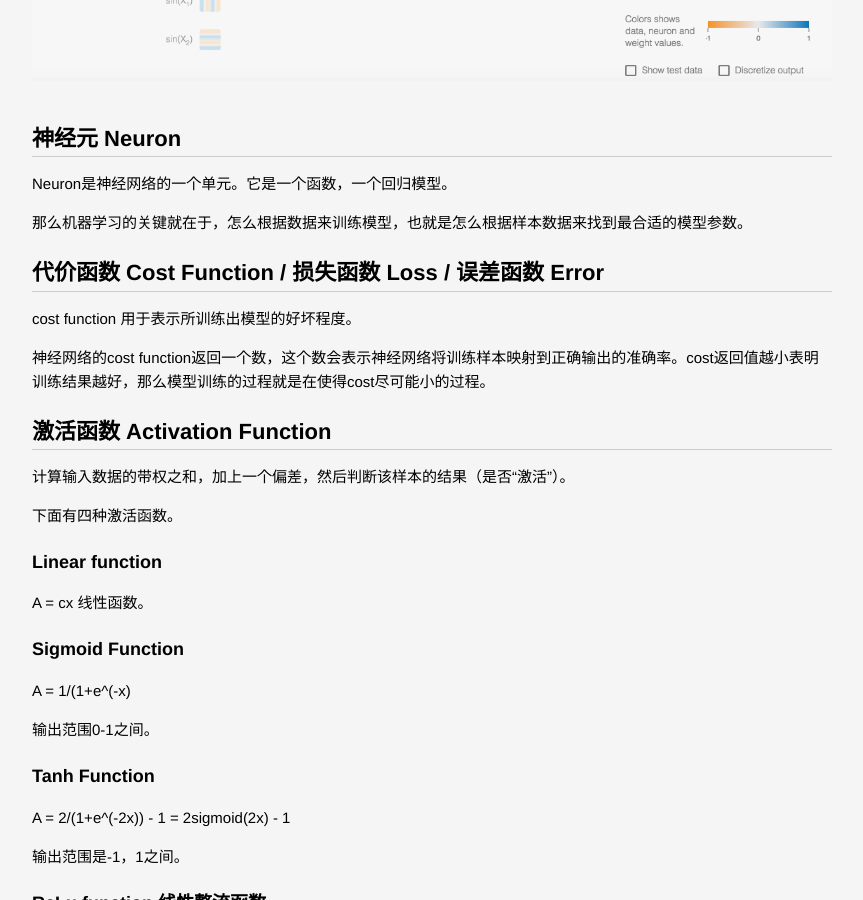
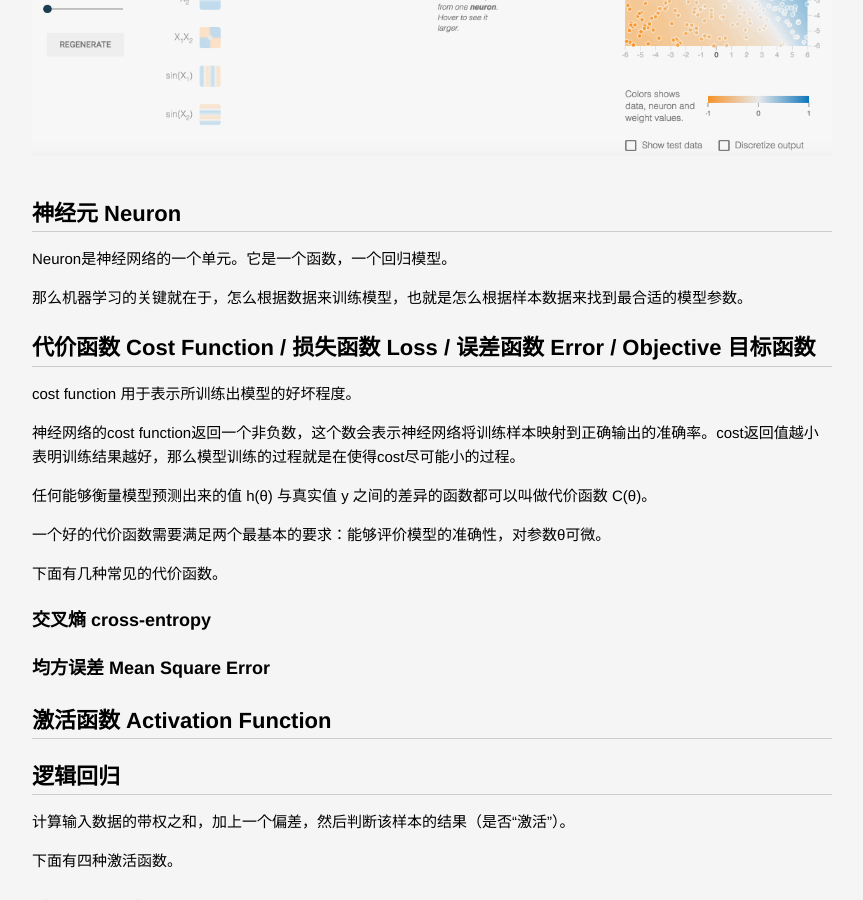
Before and after one commit to lucky521/blog, a Jekyll site: the page built from _posts/2017-10-14-deep-learning.markdown, in a window 1280 px wide and 900 px high, scrolled down 1608 px. Shown: the whole window, without its empty margins (208-1071 px from the left). Built offline with Jekyll 4.4.1, drawn with Linux system fonts in a browser that asks for light colours; some of the changed text lies outside the part shown.

Commit message:
update blog

```diff
--- a/_posts/2017-10-14-deep-learning.markdown
+++ b/_posts/2017-10-14-deep-learning.markdown
@@ -22,14 +22,28 @@ Neuron是神经网络的一个单元。它是一个函数，一个回归模型
 那么机器学习的关键就在于，怎么根据数据来训练模型，也就是怎么根据样本数据来找到最合适的模型参数。
 
 
-## 代价函数 Cost Function / 损失函数 Loss / 误差函数 Error
+## 代价函数 Cost Function / 损失函数 Loss / 误差函数 Error / Objective 目标函数
 
 cost function 用于表示所训练出模型的好坏程度。
 
-神经网络的cost function返回一个数，这个数会表示神经网络将训练样本映射到正确输出的准确率。cost返回值越小表明训练结果越好，那么模型训练的过程就是在使得cost尽可能小的过程。
+神经网络的cost function返回一个非负数，这个数会表示神经网络将训练样本映射到正确输出的准确率。cost返回值越小表明训练结果越好，那么模型训练的过程就是在使得cost尽可能小的过程。
+
+任何能够衡量模型预测出来的值 h(θ) 与真实值 y 之间的差异的函数都可以叫做代价函数 C(θ)。
+
+一个好的代价函数需要满足两个最基本的要求：能够评价模型的准确性，对参数θ可微。
+
+下面有几种常见的代价函数。
+
+
+### 交叉熵 cross-entropy
+
+### 均方误差 Mean Square Error
+
 
 
 ## 激活函数 Activation Function
+
+## 逻辑回归
 
 计算输入数据的带权之和，加上一个偏差，然后判断该样本的结果（是否“激活”）。
 
```
